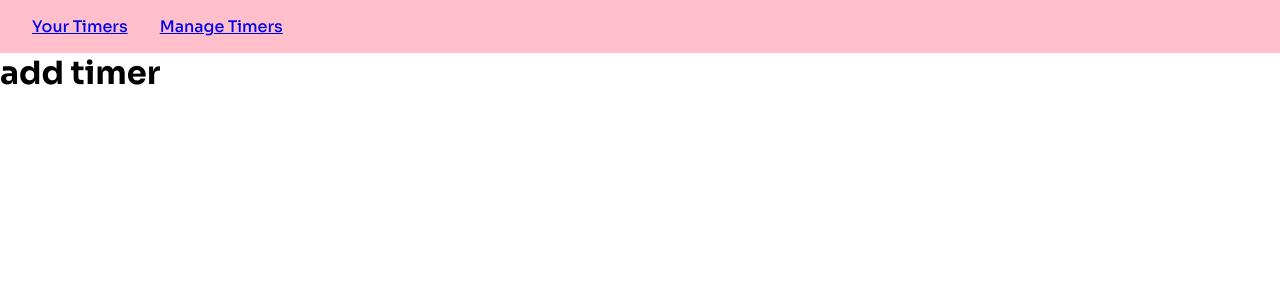
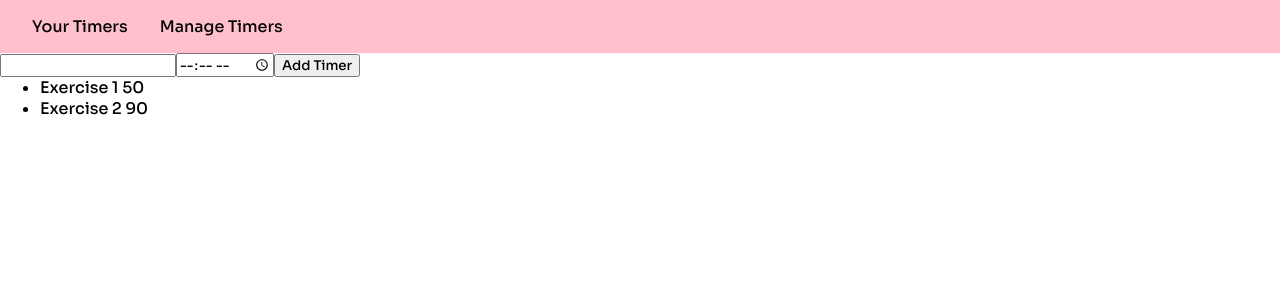
Before and after one commit to macmro7/organizer, a React (Create React App) app: page /manage in a window 1280 px wide. Shown: the top 300 px of the page. Built offline with nearby package versions, Linux system fonts and the light colour scheme.

Commit message:
add show a list of timers

```diff
--- a/src/App.css
+++ b/src/App.css
@@ -26,6 +26,11 @@ nav ul li {
   margin-right: 2em;
 }
 
+nav a {
+  color: black;
+  text-decoration: none;
+}
+
 .timer {
   display: flex;
   align-items: center;
--- a/src/App.js
+++ b/src/App.js
@@ -3,16 +3,19 @@ import { BrowserRouter, Route, Routes } from 'react-router-dom';
 import Navbar from "./Components/Navbar"
 import Timer from "./Components/Timer"
 import AddTimer from "./Components/AddTimer"
+import ManageTimers from "./Components/ManageTimers"
 import './App.css';
 
 function App() {
   const data = [
       {
         id: 1,
+        name: "Exercise 1",
         seconds: 50
       },
       {
         id: 2,
+        name: "Exercise 2",
         seconds: 90
       }
   ]
@@ -32,7 +35,7 @@ function App() {
       <Navbar />
         <Routes>
           <Route path="/" element={ timers } />
-          <Route path="manage" element={<AddTimer />} />
+          <Route path="manage" element={<ManageTimers timers={data}/>} />
         </Routes>
       </BrowserRouter>
     </div>
--- a/src/Components/AddTimer.js
+++ b/src/Components/AddTimer.js
@@ -1,6 +1,44 @@
+import { useState } from "react";
+
 function AddTimer() {
+    const [formData, setFormData] = useState (
+        {
+            title: "",
+            time: ""
+        }
+    )
+
+
+    function handleChange(event) {
+        setFormData(prevFormData => {
+            return {
+                ...prevFormData,
+                [event.target.name]: event.target.value
+            }
+        })
+    }
+
+    function handleSubmit(event) {
+        event.preventDefault()
+        console.log(formData)
+    }
+
     return (
-        <h1>add timer</h1>
+        <form onSubmit={handleSubmit}>
+            <input
+                type="text"
+                name="title"
+                value={formData.title}
+                onChange={handleChange}
+            />
+            <input
+                type="time"
+                name="time"
+                value={formData.time}
+                onChange={handleChange}
+            />
+            <button>Add Timer</button>
+        </form>
     )
 }
 
--- /dev/null
+++ b/src/Components/ManageTimers.js
@@ -0,0 +1,19 @@
+import AddTimer from "./AddTimer"
+
+function ManageTimers(props) {
+
+    const timersList = props.timers.map((timer) => (
+        <li key={timer.name}>{timer.name} {timer.seconds}</li>
+    ))
+
+    return(
+        <div>
+            <AddTimer />
+            <ul>
+                {timersList}
+            </ul>
+        </div>
+    )
+}
+
+export default ManageTimers
```
Also changed, not shown: 1 other file (tests, documents, lock files or other folders). Lines whose indentation alone changed are shown as unchanged.
